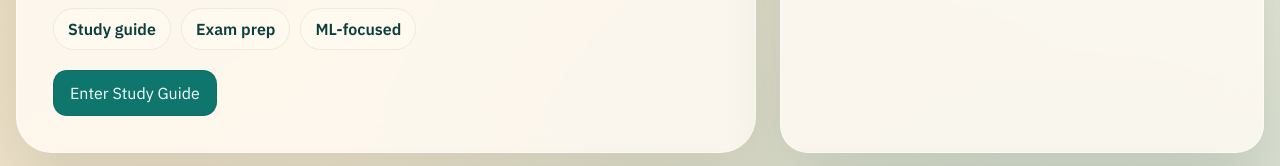
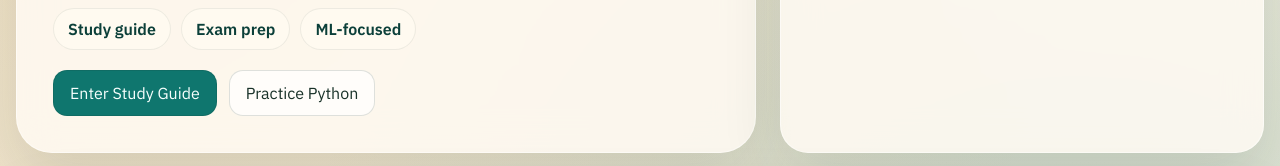
Before and after one commit to antorappai/ml-ai-math, a React (Vite) app: page / in a window 1280 px wide. Shown: the part 394-560 px from the top of the page. Built offline with nearby package versions, Linux system fonts and the light colour scheme.

Commit message:
Add Python practice buttons

```diff
--- a/src/App.jsx
+++ b/src/App.jsx
@@ -21,6 +21,7 @@ const sectionTabs = [
 
 const topicAreas = ["All", ...new Set(lessons.map((lesson) => lesson.stage))];
 const difficultyLevels = ["All", ...new Set(lessons.map((lesson) => lesson.difficulty))];
+const firstPythonLesson = lessons.find((entry) => entry.key === "python-basics") ?? lessons[0];
 
 export default function App() {
   const [screen, setScreen] = useState(() => {
@@ -99,6 +100,22 @@ export default function App() {
   function goHome() {
     startTransition(() => {
       setScreen("home");
+    });
+  }
+
+  function openPythonPractice(nextKey = firstPythonLesson.key) {
+    startTransition(() => {
+      setLessonKey(nextKey);
+      setStudyTab("python");
+      setScreen("study");
+      setMcqFeedback("");
+      setSelectedMcq(null);
+      setExtraMcqState({});
+      setRevealedPractice({});
+      setRevealedExamAnswers({});
+      setProblemAnswer("");
+      setProblemFeedback("");
+      setShowConceptAnswer(false);
     });
   }
 
@@ -208,6 +225,13 @@ export default function App() {
             <div className="home-actions">
               <button type="button" className="primary-button" onClick={enterStudyGuide}>
                 Enter Study Guide
+              </button>
+              <button
+                type="button"
+                className="secondary-button"
+                onClick={() => openPythonPractice()}
+              >
+                Practice Python
               </button>
             </div>
           </div>
@@ -330,6 +354,13 @@ export default function App() {
           </p>
         </div>
         <div className="study-actions">
+          <button
+            type="button"
+            className="primary-button"
+            onClick={() => openPythonPractice(lesson.pythonCompanion ? lesson.key : firstPythonLesson.key)}
+          >
+            Practice Code
+          </button>
           <button type="button" className="secondary-button" onClick={goHome}>
             Home / Roadmap
           </button>
```
